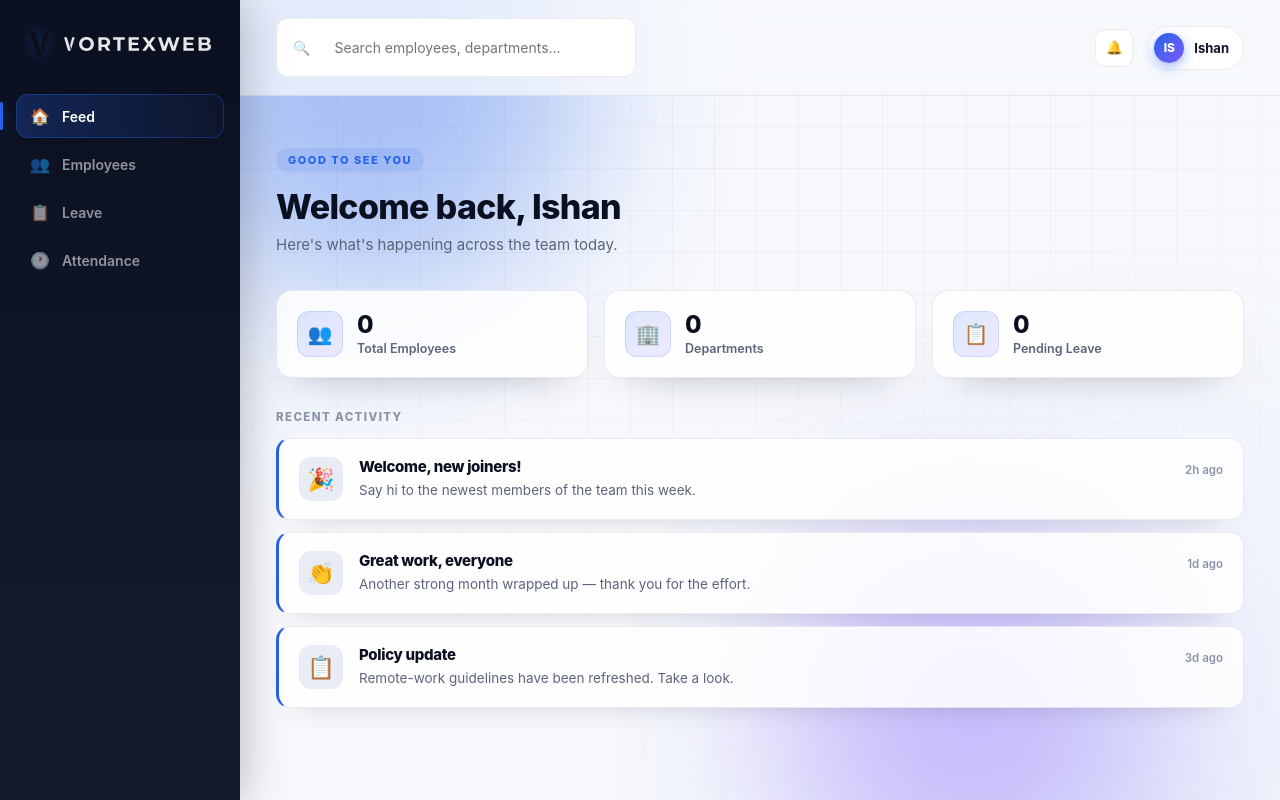
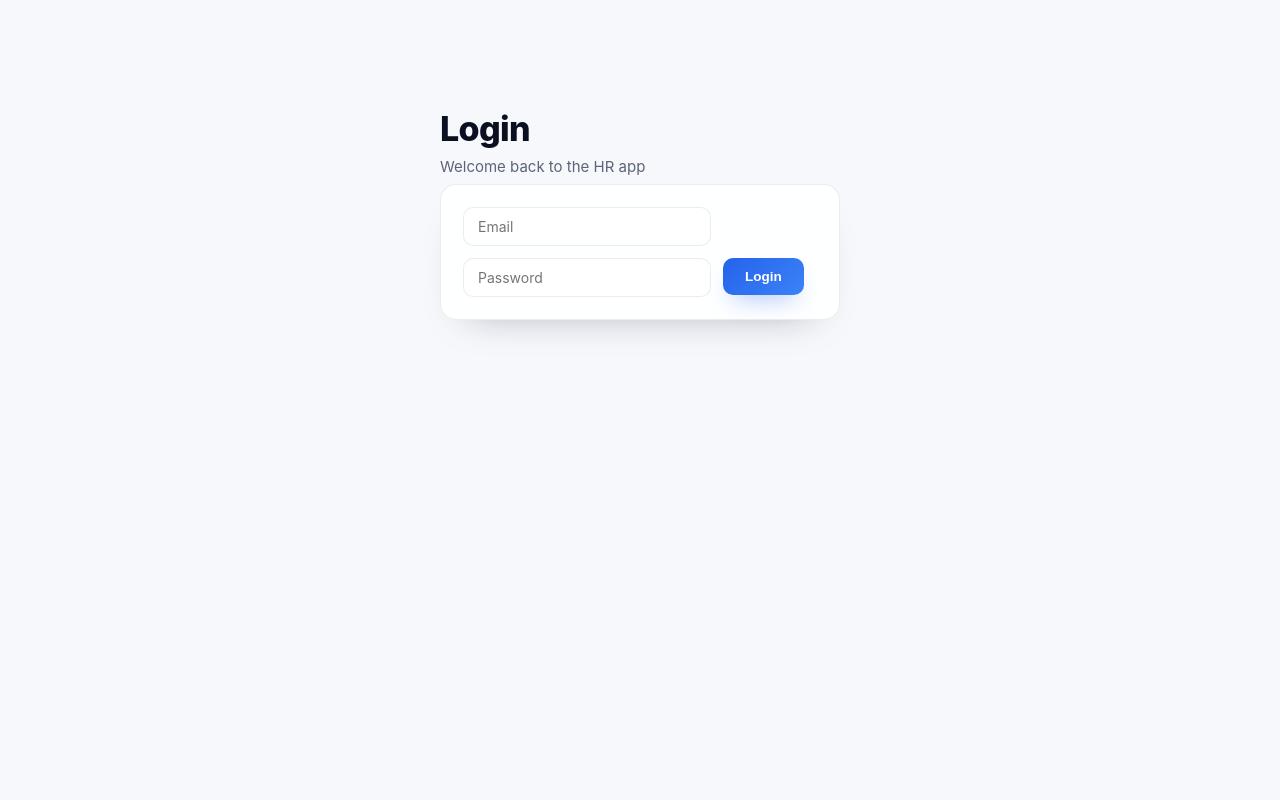
Before and after one commit to Ishan252002/hr-frontend, a React (Vite) app: page / in a window 1280 px wide. Built offline with nearby package versions, Linux system fonts and the light colour scheme; no server answers.

Commit message:
Add login page, protected routes, and logout functionality

```diff
--- a/src/App.jsx
+++ b/src/App.jsx
@@ -2,13 +2,25 @@ import { Routes, Route } from 'react-router-dom';
 import Sidebar from './components/Sidebar';
 import Topbar from './components/Topbar';
 import Backdrop from './components/Backdrop';
+import ProtectedRoute from './components/ProtectedRoute';
 import Feed from './pages/Feed';
 import Employees from './pages/Employees';
 import Leave from './pages/Leave';
 import Attendance from './pages/Attendance';
+import Login from './pages/Login';
 import './App.css';
 
 function App() {
+  const token = localStorage.getItem('token');
+
+  if (!token) {
+    return (
+      <Routes>
+        <Route path="*" element={<Login />} />
+      </Routes>
+    );
+  }
+
   return (
     <div className="app-shell">
       <Backdrop />
@@ -17,10 +29,10 @@ function App() {
         <Topbar />
         <main className="main-content">
           <Routes>
-            <Route path="/" element={<Feed />} />
-            <Route path="/employees" element={<Employees />} />
-            <Route path="/leave" element={<Leave />} />
-            <Route path="/attendance" element={<Attendance />} />
+            <Route path="/" element={<ProtectedRoute><Feed /></ProtectedRoute>} />
+            <Route path="/employees" element={<ProtectedRoute><Employees /></ProtectedRoute>} />
+            <Route path="/leave" element={<ProtectedRoute><Leave /></ProtectedRoute>} />
+            <Route path="/attendance" element={<ProtectedRoute><Attendance /></ProtectedRoute>} />
           </Routes>
         </main>
       </div>
--- /dev/null
+++ b/src/components/ProtectedRoute.jsx
@@ -0,0 +1,13 @@
+import { Navigate } from 'react-router-dom';
+
+function ProtectedRoute({ children }) {
+  const token = localStorage.getItem('token');
+
+  if (!token) {
+    return <Navigate to="/login" replace />;
+  }
+
+  return children;
+}
+
+export default ProtectedRoute;
--- a/src/components/Topbar.jsx
+++ b/src/components/Topbar.jsx
@@ -1,6 +1,26 @@
 import { motion } from 'framer-motion';
+import { useNavigate } from 'react-router-dom';
 
 function Topbar() {
+  const navigate = useNavigate();
+  const user = JSON.parse(localStorage.getItem('user') || '{}');
+
+  const handleLogout = () => {
+    const token = localStorage.getItem('token');
+    fetch(`${import.meta.env.VITE_API_URL}/api/logout`, {
+      method: 'POST',
+      headers: {
+        'Accept': 'application/json',
+        'Authorization': `Bearer ${token}`,
+      },
+    }).finally(() => {
+      localStorage.removeItem('token');
+      localStorage.removeItem('user');
+      navigate('/login');
+      window.location.reload();
+    });
+  };
+
   return (
     <motion.div
       className="topbar"
@@ -15,9 +35,10 @@ function Topbar() {
       <div className="topbar-right">
         <button className="icon-btn">🔔</button>
         <div className="user-chip">
-          <div className="user-avatar">IS</div>
-          <span>Ishan</span>
+          <div className="user-avatar">{(user.name || 'U').slice(0, 2).toUpperCase()}</div>
+          <span>{user.name || 'User'}</span>
         </div>
+        <button className="icon-btn" onClick={handleLogout} title="Logout">🚪</button>
       </div>
     </motion.div>
   );
--- /dev/null
+++ b/src/pages/Login.jsx
@@ -0,0 +1,67 @@
+import { useState } from 'react';
+import { useNavigate } from 'react-router-dom';
+import { motion } from 'framer-motion';
+
+function Login() {
+  const [email, setEmail] = useState('');
+  const [password, setPassword] = useState('');
+  const [error, setError] = useState('');
+  const [loading, setLoading] = useState(false);
+  const navigate = useNavigate();
+
+  const handleSubmit = (e) => {
+    e.preventDefault();
+    setError('');
+    setLoading(true);
+
+    fetch(`${import.meta.env.VITE_API_URL}/api/login`, {
+      method: 'POST',
+      headers: { 'Content-Type': 'application/json', 'Accept': 'application/json' },
+      body: JSON.stringify({ email, password }),
+    })
+      .then(async (res) => {
+        const data = await res.json();
+        if (!res.ok) throw new Error(data.message || 'Login failed');
+        localStorage.setItem('token', data.token);
+        localStorage.setItem('user', JSON.stringify(data.user));
+        navigate('/');
+        window.location.reload();
+      })
+      .catch((err) => setError(err.message))
+      .finally(() => setLoading(false));
+  };
+
+  return (
+    <div className="page-content" style={{ maxWidth: '400px', margin: '80px auto' }}>
+      <motion.div className="hero" initial={{ opacity: 0, y: -10 }} animate={{ opacity: 1, y: 0 }}>
+        <h1>Login</h1>
+        <p>Welcome back to the HR app</p>
+      </motion.div>
+
+      <form onSubmit={handleSubmit} className="form-card">
+        {error && <p style={{ color: '#FF5C5C' }}>{error}</p>}
+        <div className="form-grid">
+          <input
+            type="email"
+            placeholder="Email"
+            value={email}
+            onChange={(e) => setEmail(e.target.value)}
+            required
+          />
+          <input
+            type="password"
+            placeholder="Password"
+            value={password}
+            onChange={(e) => setPassword(e.target.value)}
+            required
+          />
+          <button className="btn-primary" type="submit" disabled={loading}>
+            {loading ? 'Logging in...' : 'Login'}
+          </button>
+        </div>
+      </form>
+    </div>
+  );
+}
+
+export default Login;
```
